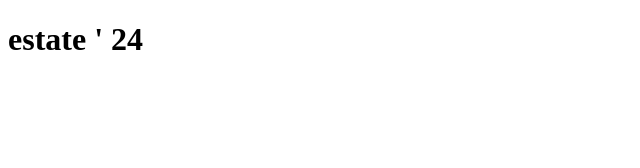
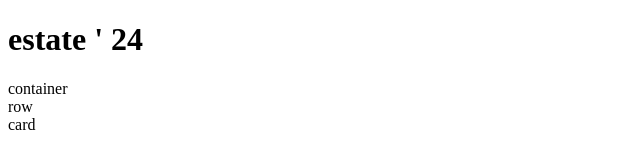
Before and after one commit to GioiPronesti/js-photo-blog, a plain HTML site: page index.html in a window 1280 px wide. Shown: the whole page, without its empty margins (0-640 px from the left). Drawn offline with nearby package versions, Linux system fonts and the light colour scheme.

Commit message:
add: index structure

```diff
--- a/index.html
+++ b/index.html
@@ -9,7 +9,11 @@
   <body>
     <h1>estate ' 24</h1>
 
-    <div class="container"></div>
+    <div class="container">
+      container
+      <div class="row">row</div>
+      <div class="card">card</div>
+    </div>
   </body>
   <script src="https://cdn.jsdelivr.net/npm/axios/dist/axios.min.js"></script>
   <script src="./script.js"></script>
```
